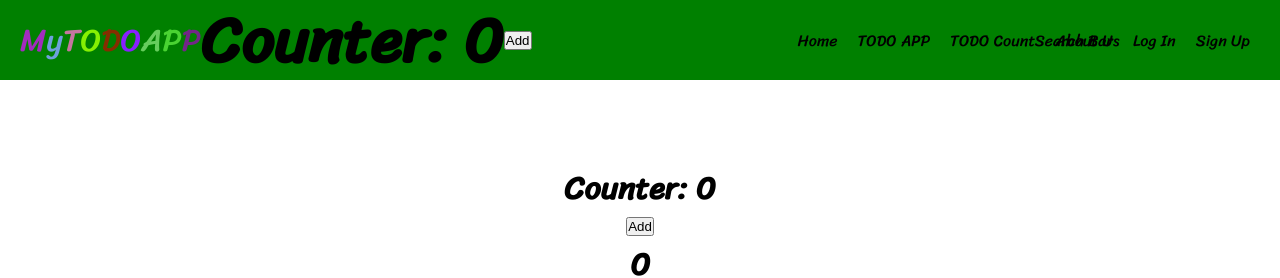
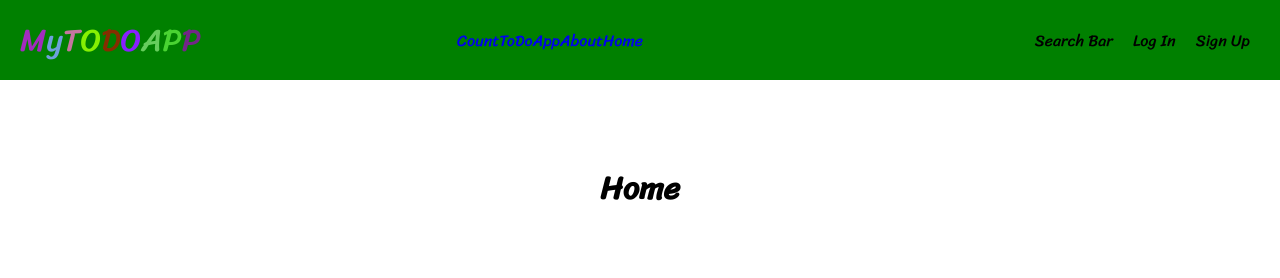
Before and after one commit to Yue-Q/TodoList, a React (Create React App) app in the folder react-class-component/: page / in a window 1280 px wide. Shown: the top 278 px of the page. Built offline with nearby package versions, Linux system fonts and the light colour scheme; no server answers.

Commit message:
react-router

```diff
--- a/react-class-component/package.json
+++ b/react-class-component/package.json
@@ -10,6 +10,7 @@
     "react": "^17.0.1",
     "react-dom": "^17.0.1",
     "react-redux": "^7.2.2",
+    "react-router-dom": "^5.2.0",
     "react-scripts": "4.0.1",
     "redux": "^4.0.5",
     "web-vitals": "^0.2.4"
--- a/react-class-component/src/App.js
+++ b/react-class-component/src/App.js
@@ -6,13 +6,17 @@ import WithTodosData from "./renderProps/withTodosData";
 import ColorfulTodo from "./components/TODO/colorfulTODO";
 import TODO from "./components/TODO/TODO";
 import Counter from "./components/counter/counter";
-
+import { BrowserRouter as Router, Switch, Route } from "react-router-dom";
+import { MyRoute } from "./MyRouter/myRouter";
 function App() {
   return (
+    <Router>
       <Layout>
-      {/* <TodoCounts />
-      <TodoList /> */}
+        <MyRoute exact path="/about" render={() => <h1>About</h1>} />
+        <MyRoute exact path="/count">
           <Counter />
+        </MyRoute>
+        <MyRoute exact path="/todoapp">
           <WithTodosData render={(todos) => <TodoCounts count={todos.length} />} />
           {/* <WithTodosData render={(todos, addTodo, removeTodo)=><TodoList todos={todos} addTodo={addTodo} removeTodo={removeTodo} />} /> */}
           <WithTodosData>
@@ -22,8 +26,14 @@ function App() {
               </TodoList>
             )}
           </WithTodosData>
+        </MyRoute>
+        <MyRoute exact path="/" component={Home} />
       </Layout>
+    </Router>
   );
 }
 
 export default App;
+
+const Home = () => <h1>Home</h1>;
+const About = () => <h1>About</h1>;
--- /dev/null
+++ b/react-class-component/src/MyRouter/myRouter.js
@@ -0,0 +1,54 @@
+import React from "react";
+
+const routeInstance = [];
+
+const pathMatch = (path, exact) => {
+  const locationPath = window.location.pathname;
+  if (exact) {
+    return locationPath === path;
+  }
+  return locationPath.includes(path);
+};
+
+export class MyRoute extends React.Component {
+  render() {
+    const { path, children, exact = false, component, render } = this.props; //default value is false
+    console.log(exact);
+    console.log(this);
+    console.log(routeInstance);
+    if (pathMatch(path, exact)) {
+      if (component) {
+        return React.createElement(component, {}, null);
+      }
+      if (render) {
+        return render();
+      }
+      return children;
+    }
+    return null;
+  }
+  componentDidMount() {
+    routeInstance.push(this);
+    window.addEventListener("popstate", () => {
+      this.forceUpdate();
+    });
+  }
+}
+
+export class MyLink extends React.Component {
+  handleClick = (e) => {
+    e.preventDefault();
+    window.history.pushState({}, "", this.props.to); //update the url without refreshing the page
+    routeInstance.forEach((instance) => {
+      instance.forceUpdate();
+    });
+  };
+  render() {
+    const { to, children } = this.props;
+    return (
+      <a href={to} onClick={this.handleClick}>
+        {children}
+      </a>
+    );
+  }
+}
--- a/react-class-component/src/components/layout/header.jsx
+++ b/react-class-component/src/components/layout/header.jsx
@@ -1,7 +1,8 @@
 import React, { Component } from "react";
 import RandomColorText from "../randomColorText/randomColorText";
 import "./header.css";
-import Counter from "../counter/counter";
+import { MyLink } from "../../MyRouter/myRouter";
+import { Link } from "react-router-dom";
 
 class Logo extends Component {
   render() {
@@ -9,7 +10,6 @@ class Logo extends Component {
       <div className="header__logo">
         {" "}
         <RandomColorText>My TODO APP</RandomColorText>
-        <Counter />
       </div>
     );
   }
@@ -19,10 +19,10 @@ class Menu extends Component {
   render() {
     return (
       <nav className="header__menu">
-        <a className="header__menu-item">Home</a>
-        <a className="header__menu-item">TODO APP</a>
-        <a className="header__menu-item">TODO Count</a>
-        <a className="header__menu-item">About Us</a>
+        <MyLink to="/count">Count</MyLink>
+        <MyLink to="/todoapp">ToDoApp</MyLink>
+        <MyLink to="/about">About</MyLink>
+        <MyLink to="/">Home</MyLink>
       </nav>
     );
   }
--- a/react-class-component/src/router/router.js
+++ /dev/null
@@ -1 +0,0 @@
-hello;
```
Also changed, not shown: 1 other file (tests, documents, lock files or other folders). Lines whose indentation alone changed are shown as unchanged.
